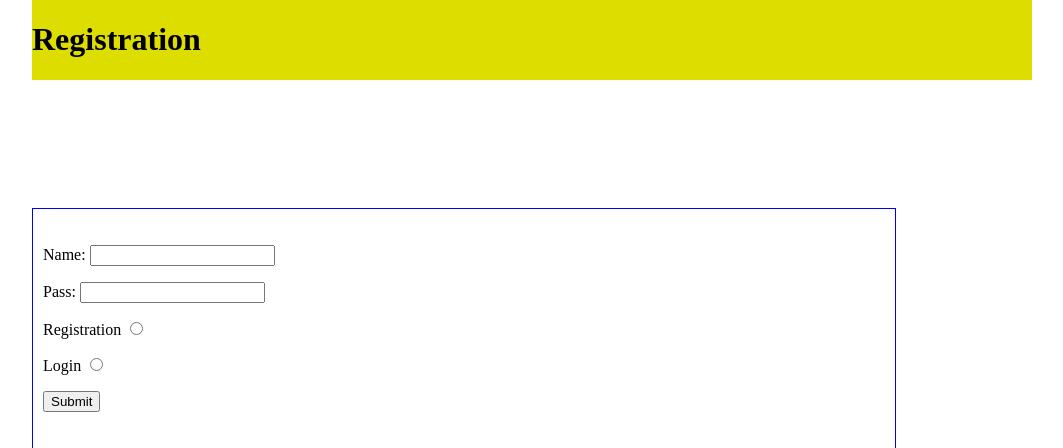
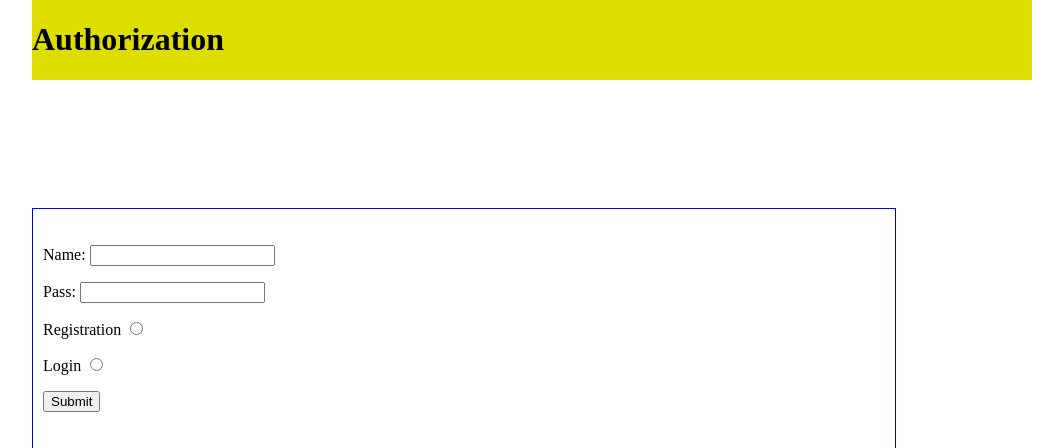
Before and after one commit to Romm17/PHP-school, a PHP site: page /index.php?page=form in a window 1280 px wide. Shown: the top 448 px of the page, without its empty margins (176-1239 px from the left). Run offline with PHP 8.4, Linux system fonts and the light colour scheme.

Commit message:
form's title

```diff
--- a/www/pages/form.php
+++ b/www/pages/form.php
@@ -5,7 +5,7 @@
 			return str_replace("%title%", "Hello", $str);
 		}
 		function getTop($str){
-			return str_replace("%top%", "<h1>Registration</h1>",
+			return str_replace("%top%", "<h1>Authorization</h1>",
 								$str);
 		}
 		function getMain($str, $error){
```
